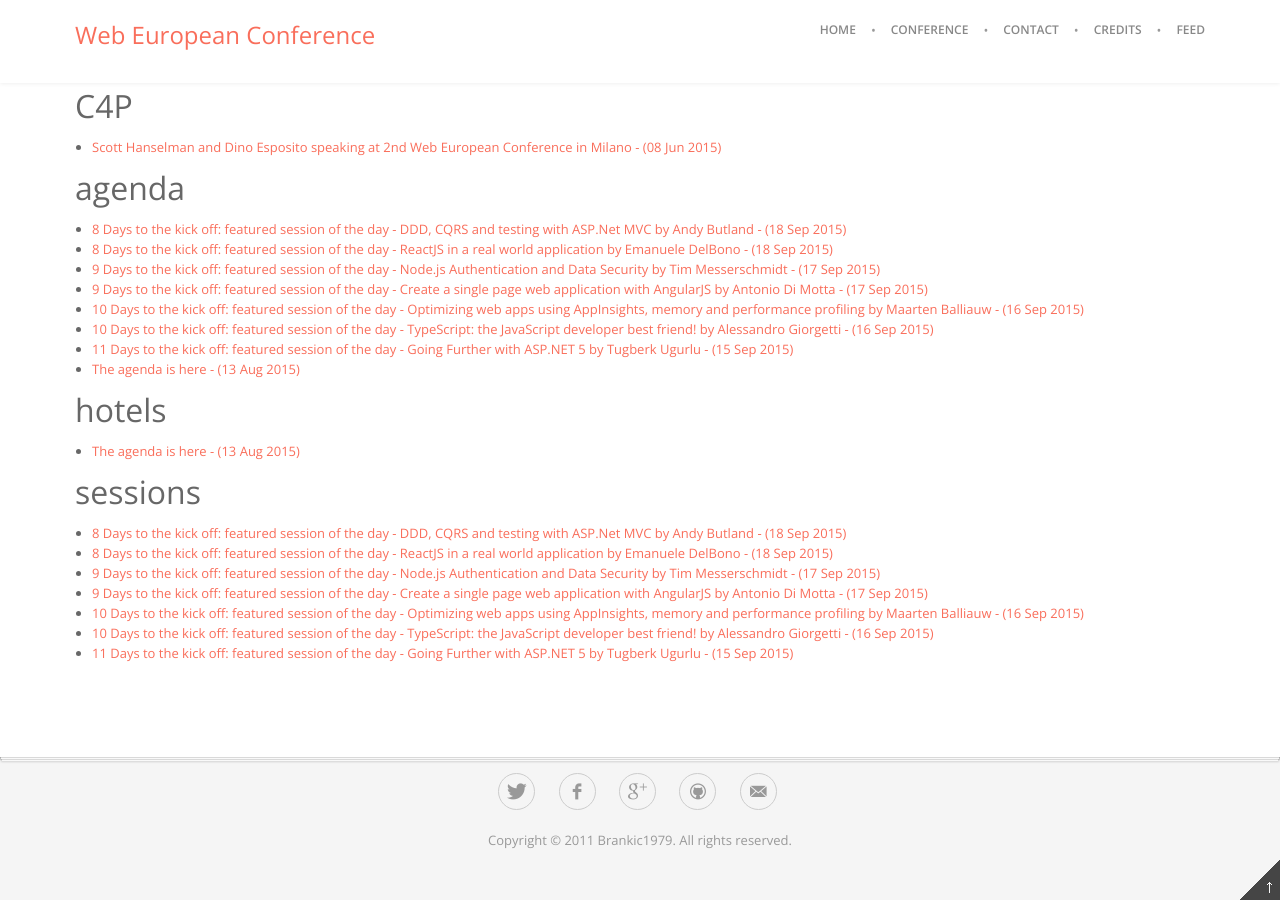
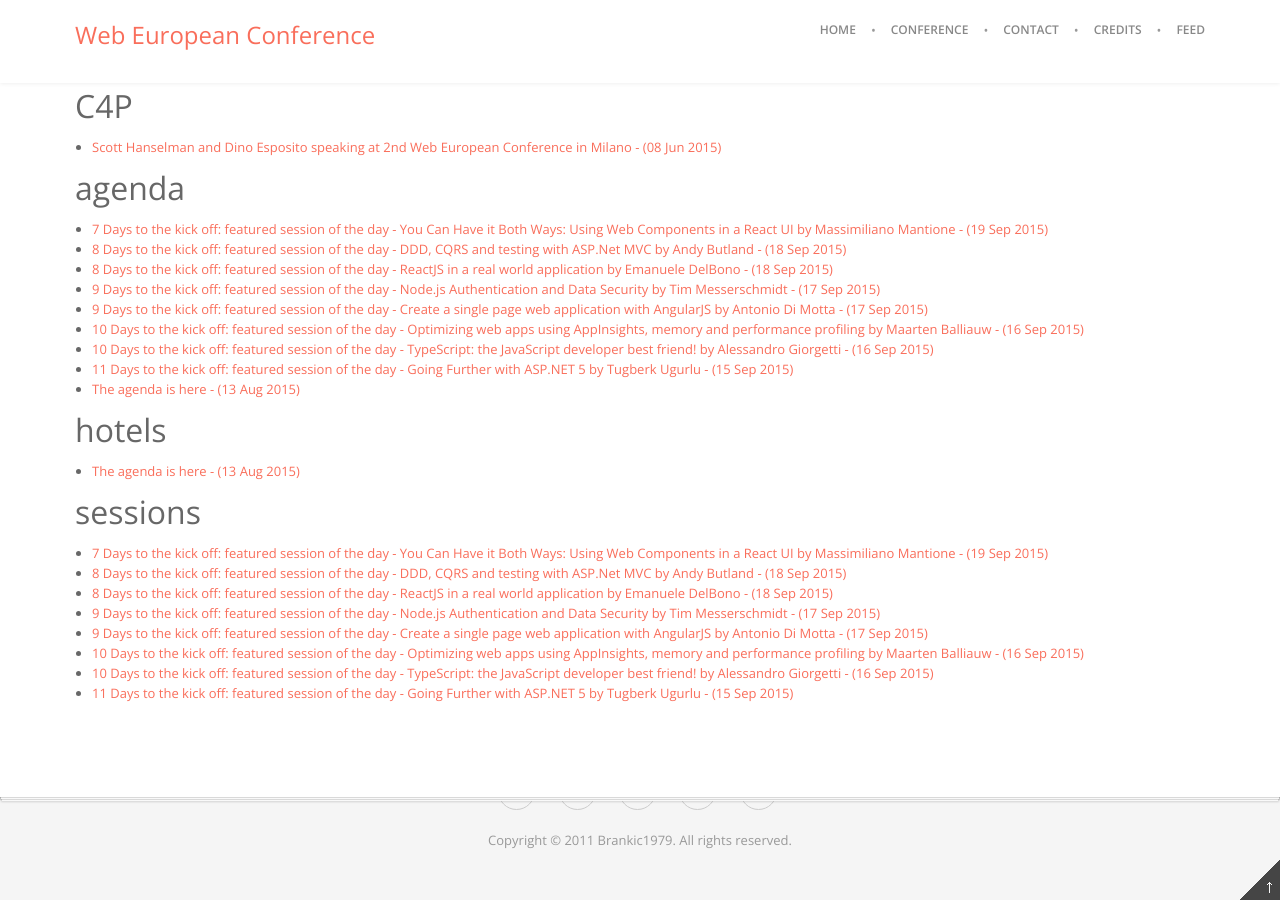
Before and after one commit to Web-European-Conference/blog, a Jekyll site: the page built from tag/index.html, in a window 1280 px wide and 900 px high, scrolled down 969 px. Built offline with Jekyll 4.4.1, drawn with Linux system fonts in a browser that asks for light colours; Markdown is read by kramdown in place of the engine named in the settings; comment, search, counter and statistics services are not loaded.

Commit message:
PostTitle(7 Days to the conf: - You Can Have it Both Ways: Using Web Components in a React UI by @M_a_s_s_i) Link(http://blog.webnextconf.eu/2015/09/19/07-days-to-the-conference-massi-mantione/) Scheduled(2015-09-19T10:00+02:00)

```diff
--- a/_drafts/_unplanned_2015-09-XX-XX-day-to-the-conference-massi-mantione.markdown
+++ b/_posts/2015-09-19-07-days-to-the-conference-massi-mantione.markdown
@@ -1,7 +1,7 @@
 ---
 layout: post
-date: 2015-09-XX 3:00PM
-title: "XX Days to the kick off: featured session of the day - You Can Have it Both Ways: Using Web Components in a React UI by Massimiliano Mantione"
+date: 2015-09-19 10:00AM
+title: "7 Days to the kick off: featured session of the day - You Can Have it Both Ways: Using Web Components in a React UI by Massimiliano Mantione"
 description: "Featured session of the day is You Can Have it Both Ways: Using Web Components in a React UI by Massimiliano Mantione"
 imagePath: /assets/2015/09/mantione.jpg
 comments: true
@@ -12,7 +12,8 @@
 - agenda
 ---
 
-We are continuing our tour of the sessions: with 10 days the Web European Conference, the featured session is **You Can Have it Both Ways: Using Web Components in a React UI>** and we asked [Massimiliano Mantione](https://twitter.com/M_a_s_s_i) to tell us more about his session and about himself.
+One week from today the Web European Conference starts and today's featured session is **You Can Have it Both Ways: Using Web Components in a React UI>** and we asked [Massimiliano Mantione](https://twitter.com/M_a_s_s_i) to tell us more about his session and about himself.
+This session is immediately after the keynote, in the same room. Another parallel session is [Going Further with ASP.NET 5 by Tugberk Ugurlu](http://blog.webnextconf.eu/2015/09/15/11-day-to-the-conference/). So, are you more interested in the future of client-side development or the future of ASP.NET development?
 
 ### Q: Tell us a bit more about your session
 **A**: I decided to prepare this talk because I had a question that needed an answer: is it possible to use Web Components in a React-based web application?
```
